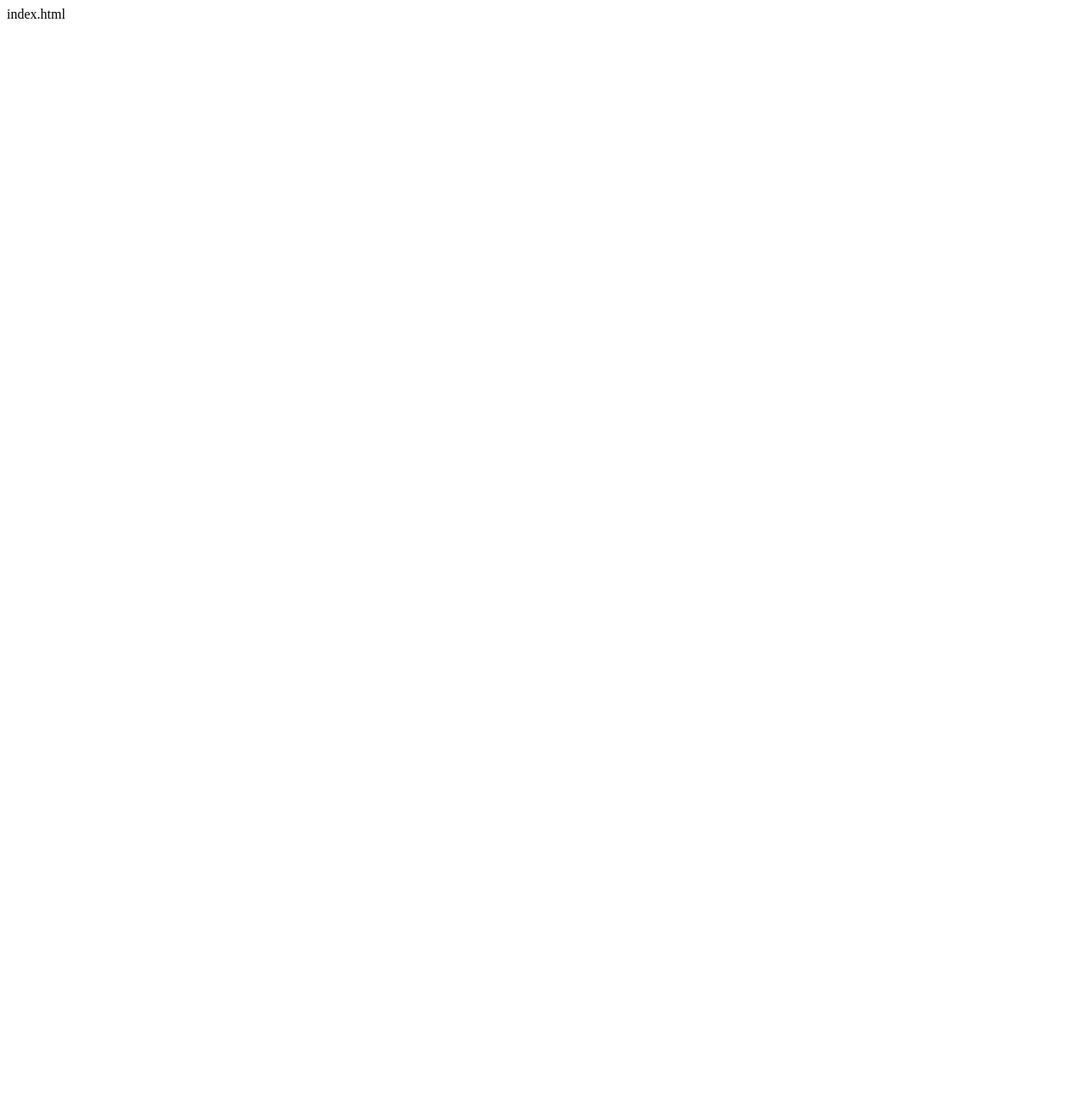
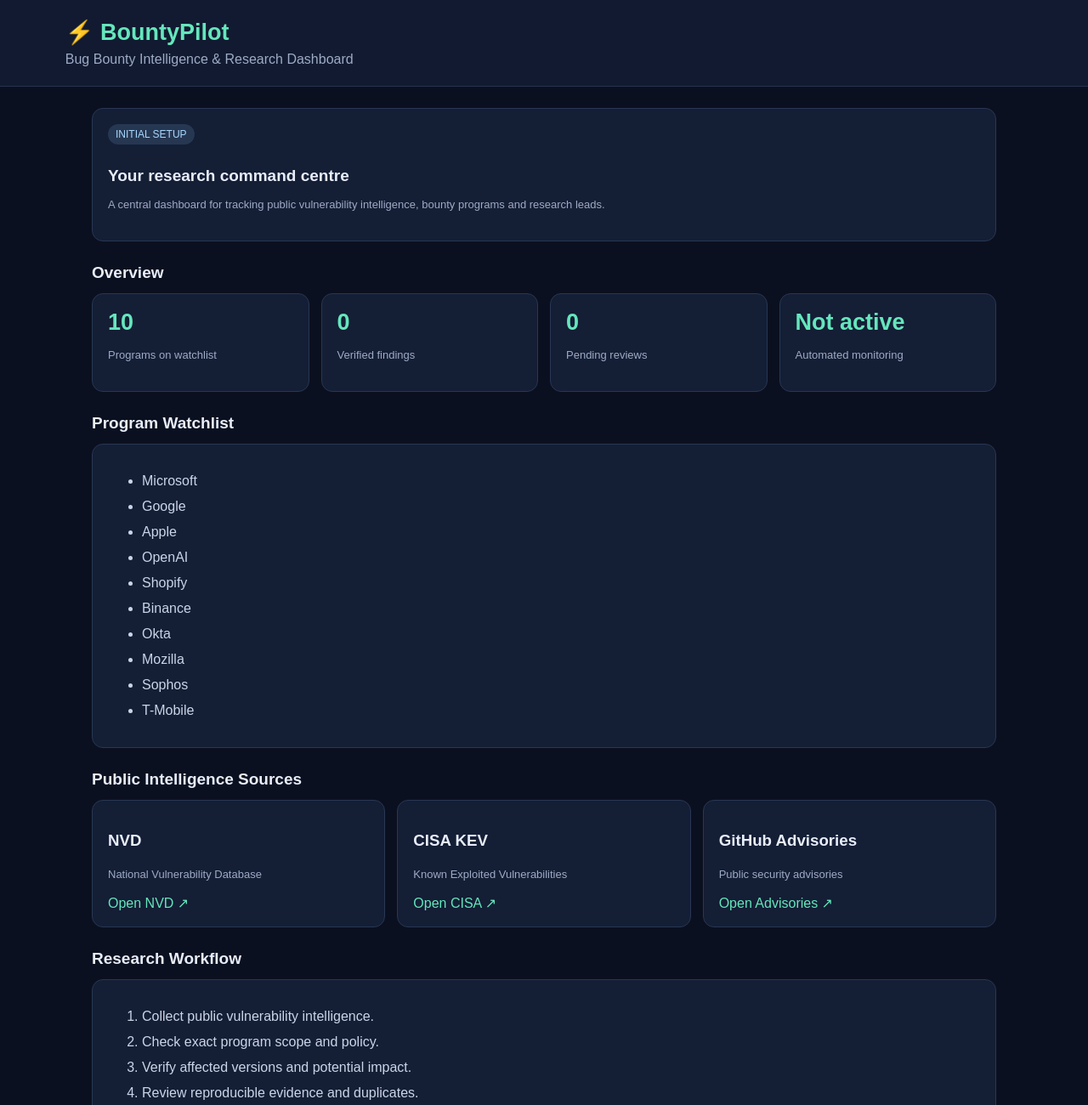
Before and after one commit to pranjalsingh111056-cmd/Bug-hunter, a plain HTML site: page index.html in a window 1280 px wide. Shown: the top 1300 px of the page at 85% size. Before the commit the page ends 800 px from the top, so only its background shows below. Drawn offline with Linux system fonts and the light colour scheme.

Commit message:
Update index.html

```diff
--- a/index.html
+++ b/index.html
@@ -1 +1,81 @@
-index.html
+
+<!DOCTYPE html>
+<html lang="en">
+<head>
+<meta charset="UTF-8">
+<meta name="viewport" content="width=device-width, initial-scale=1.0">
+<title>BountyPilot | Bug Bounty Research</title>
+<style>
+*{box-sizing:border-box}
+body{margin:0;background:#0b1020;color:#e8edfa;font-family:Arial,sans-serif}
+header{padding:22px 6%;background:#111a30;border-bottom:1px solid #27334e}
+h1{margin:0;color:#65e6bd;font-size:27px}
+header p{color:#9eabc5;margin:7px 0 0}
+main{max-width:1100px;margin:auto;padding:25px 18px}
+h2{font-size:19px;margin:26px 0 13px}
+.grid{display:grid;grid-template-columns:repeat(auto-fit,minmax(210px,1fr));gap:14px}
+.card{background:#141e35;border:1px solid #283753;border-radius:13px;padding:18px}
+.number{font-size:27px;font-weight:bold;color:#65e6bd}
+.muted{color:#9eabc5;font-size:13px;line-height:1.6}
+.tag{display:inline-block;background:#263752;color:#a9d8ff;padding:5px 9px;border-radius:20px;font-size:12px}
+button{background:#65e6bd;color:#08151b;border:0;padding:11px 16px;border-radius:8px;font-weight:bold;cursor:pointer}
+a{color:#65e6bd;text-decoration:none}
+li{margin:12px 0;color:#cbd5e8}
+footer{padding:25px;text-align:center;color:#8492ad;font-size:12px}
+</style>
+</head>
+<body>
+<header>
+<h1>⚡ BountyPilot</h1>
+<p>Bug Bounty Intelligence & Research Dashboard</p>
+</header>
+<main>
+<div class="card">
+<span class="tag">INITIAL SETUP</span>
+<h2>Your research command centre</h2>
+<p class="muted">A central dashboard for tracking public vulnerability intelligence, bounty programs and research leads.</p>
+</div>
+
+<h2>Overview</h2>
+<div class="grid">
+<div class="card"><div class="number" id="programs">10</div><p class="muted">Programs on watchlist</p></div>
+<div class="card"><div class="number">0</div><p class="muted">Verified findings</p></div>
+<div class="card"><div class="number">0</div><p class="muted">Pending reviews</p></div>
+<div class="card"><div class="number">Not active</div><p class="muted">Automated monitoring</p></div>
+</div>
+
+<h2>Program Watchlist</h2>
+<div class="card">
+<ul>
+<li>Microsoft</li><li>Google</li><li>Apple</li><li>OpenAI</li>
+<li>Shopify</li><li>Binance</li><li>Okta</li><li>Mozilla</li>
+<li>Sophos</li><li>T-Mobile</li>
+</ul>
+</div>
+
+<h2>Public Intelligence Sources</h2>
+<div class="grid">
+<div class="card"><h3>NVD</h3><p class="muted">National Vulnerability Database</p><a href="https://nvd.nist.gov/" target="_blank">Open NVD ↗</a></div>
+<div class="card"><h3>CISA KEV</h3><p class="muted">Known Exploited Vulnerabilities</p><a href="https://www.cisa.gov/known-exploited-vulnerabilities-catalog" target="_blank">Open CISA ↗</a></div>
+<div class="card"><h3>GitHub Advisories</h3><p class="muted">Public security advisories</p><a href="https://github.com/advisories" target="_blank">Open Advisories ↗</a></div>
+</div>
+
+<h2>Research Workflow</h2>
+<div class="card">
+<ol>
+<li>Collect public vulnerability intelligence.</li>
+<li>Check exact program scope and policy.</li>
+<li>Verify affected versions and potential impact.</li>
+<li>Review reproducible evidence and duplicates.</li>
+<li>Manually approve any report before submission.</li>
+</ol>
+</div>
+
+<h2>Safety Rules</h2>
+<div class="card">
+<p class="muted">Only authorized, in-scope research. No destructive testing, data theft, credential attacks, persistence, denial of service or unauthorized access. Public CVEs are leads, not proof of a bounty-eligible finding.</p>
+</div>
+</main>
+<footer>BountyPilot • Research responsibly • No guaranteed bounty earnings</footer>
+</body>
+</html>
```
